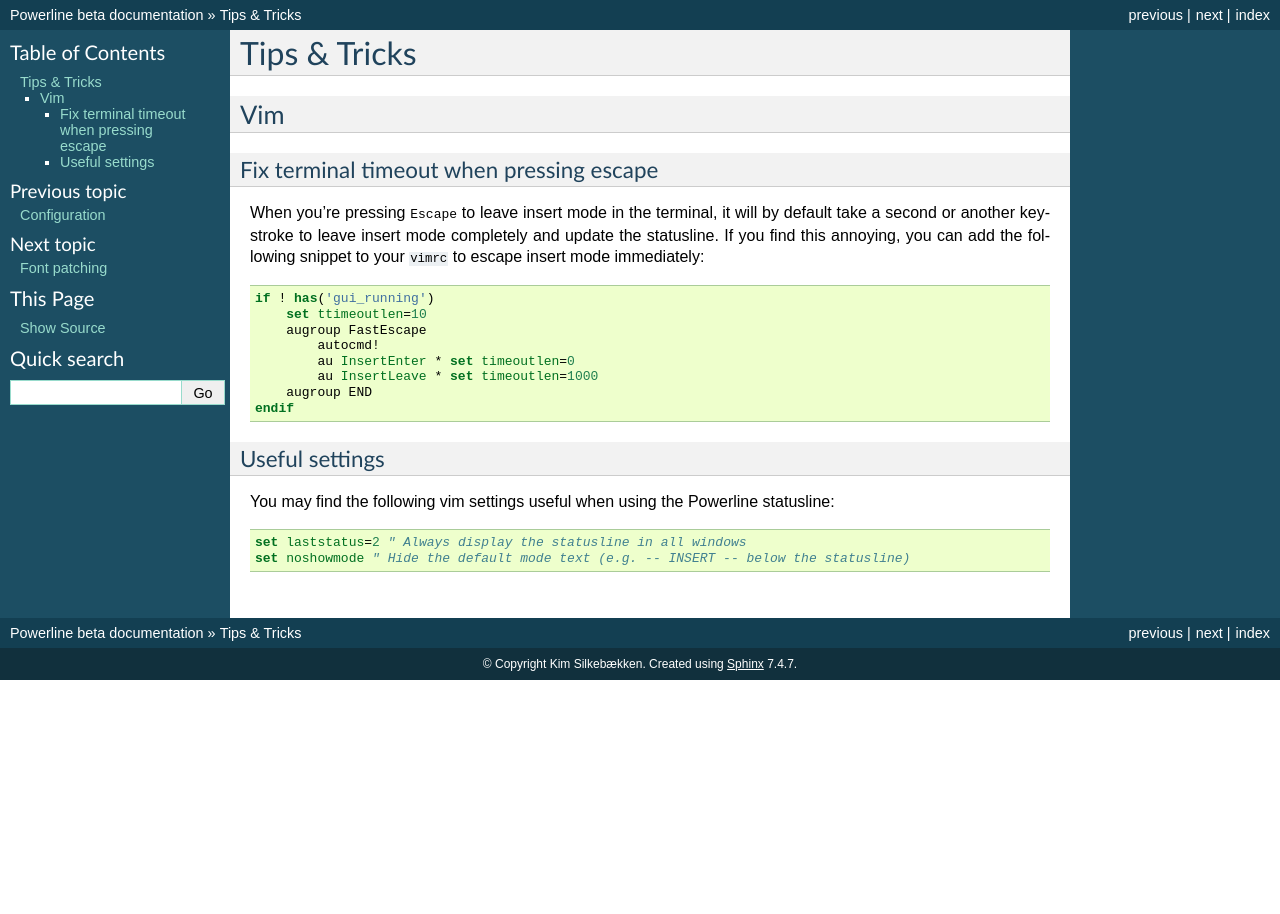
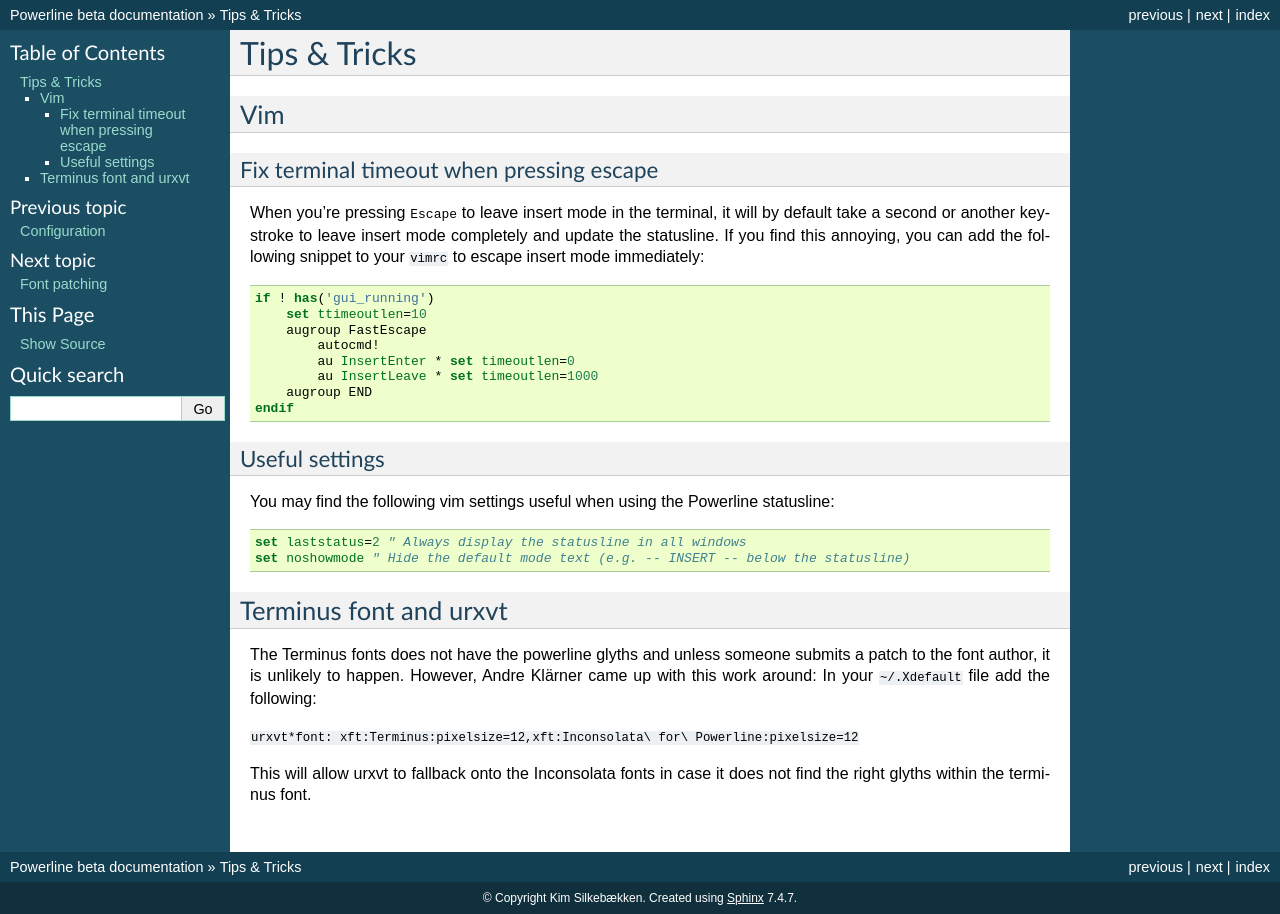
Before and after one commit to someyooyo/someyooyo, a Sphinx documentation site: the page built from docs/source/tipstricks.rst, in a window 1280 px wide. Built offline with Sphinx 7.4.7, drawn with Linux system fonts in a browser that asks for light colours.

Commit message:
Added terminus font and urxvt documentation.
How to use terminus and urxvt and still get the powerline glyphs .

```diff
--- a/docs/source/tipstricks.rst
+++ b/docs/source/tipstricks.rst
@@ -35,3 +35,15 @@ statusline:
 
    set laststatus=2 " Always display the statusline in all windows
    set noshowmode " Hide the default mode text (e.g. -- INSERT -- below the statusline)
+
+Terminus font and urxvt
+=======================
+
+The Terminus fonts does not have the powerline glyths and unless someone submits a patch to
+the font author, it is unlikely to happen.  However, Andre Klärner came up with this work around:
+In your ``~/.Xdefault`` file add the following:
+
+``urxvt*font: xft:Terminus:pixelsize=12,xft:Inconsolata\ for\ Powerline:pixelsize=12``
+
+This will allow urxvt to fallback onto the Inconsolata fonts in case it does not find the right
+glyths within the terminus font.
```
